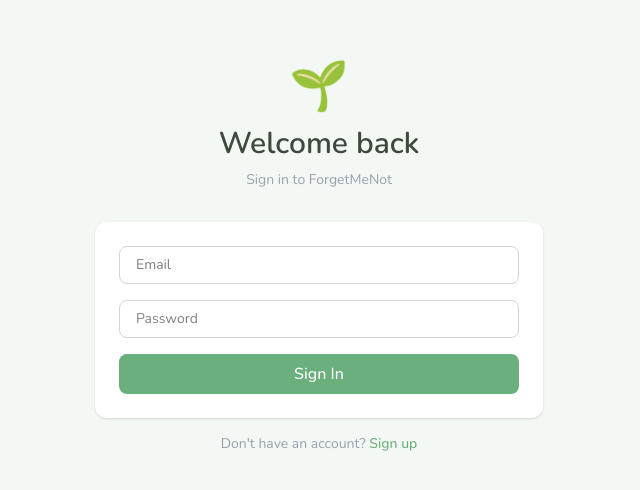
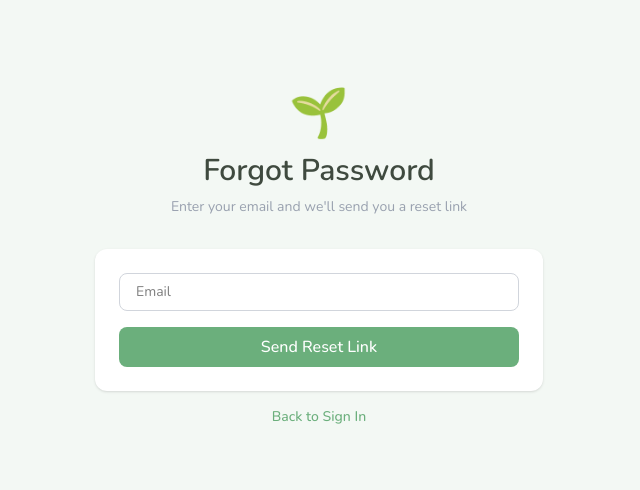
Before and after one commit to sojunz/forgetmenot-fixed, a React (Vite) app: page /forgot-password in a window 1280 px wide. Before the commit this address led to /login. Shown: the part 142-632 px from the top of the page, without its empty margins (321-961 px from the left). Built offline with nearby package versions, Linux system fonts and the light colour scheme.

Commit message:
add forgot password pages

```diff
--- a/src/App.tsx
+++ b/src/App.tsx
@@ -15,6 +15,9 @@ import Settings from "./pages/Settings";
 import Leave from "./pages/Leave";
 import Login from "./pages/Login";
 import Register from "./pages/Register";
+import ForgotPassword from "./pages/ForgotPassword";
+import ResetPassword from "./pages/ResetPassword";
+
 
 function AnimatedRoutes() {
   const location = useLocation();
@@ -27,6 +30,8 @@ function AnimatedRoutes() {
           <Route path="/login" element={<Login />} />
           <Route path="/register" element={<Register />} />
           <Route path="*" element={<Navigate to="/login" />} />
+          <Route path="/forgot-password" element={<ForgotPassword />} />
+          <Route path="/reset-password" element={<ResetPassword />} />
         </Routes>
       </AnimatePresence>
     );
--- /dev/null
+++ b/src/pages/ForgotPassword.tsx
@@ -0,0 +1,101 @@
+import { useState } from "react";
+import { Link } from "react-router-dom";
+import { motion } from "framer-motion";
+import { API } from "../utils/api";
+
+export default function ForgotPassword() {
+  const [email, setEmail] = useState("");
+  const [loading, setLoading] = useState(false);
+  const [sent, setSent] = useState(false);
+  const [error, setError] = useState("");
+
+  const handleSubmit = async () => {
+    if (!email) {
+      setError("Please enter your email");
+      return;
+    }
+
+    setLoading(true);
+    setError("");
+
+    try {
+      const res = await fetch(`${API}/api/auth/forgot-password`, {
+        method: "POST",
+        headers: { "Content-Type": "application/json" },
+        body: JSON.stringify({ email }),
+      });
+
+      const data = await res.json();
+
+      if (!res.ok) {
+        setError(data.message);
+        return;
+      }
+
+      setSent(true);
+    } catch (err) {
+      setError("Something went wrong. Please try again.");
+    } finally {
+      setLoading(false);
+    }
+  };
+
+  return (
+    <motion.div
+      className="min-h-screen flex flex-col items-center justify-center bg-[#F3F8F4] px-6"
+      initial={{ opacity: 0, x: 40 }}
+      animate={{ opacity: 1, x: 0 }}
+      exit={{ opacity: 0, x: -40 }}
+      transition={{ duration: 0.25 }}
+    >
+      <div className="w-full max-w-md">
+        <div className="text-center mb-8">
+          <div className="text-5xl mb-4">🌱</div>
+          <h1 className="text-3xl font-semibold text-[#3F4A3F]">Forgot Password</h1>
+          <p className="text-gray-400 mt-2 text-sm">
+            Enter your email and we'll send you a reset link
+          </p>
+        </div>
+
+        {sent ? (
+          <div className="bg-white shadow-sm rounded-xl p-6 text-center">
+            <div className="text-4xl mb-4">📬</div>
+            <p className="text-[#3F4A3F] font-medium mb-2">Email sent!</p>
+            <p className="text-gray-400 text-sm mb-4">
+              Check your inbox for the reset link. It expires in 1 hour.
+            </p>
+            <Link to="/login" className="text-[#6BAF7C] text-sm font-medium">
+              Back to Sign In
+            </Link>
+          </div>
+        ) : (
+          <div className="bg-white shadow-sm rounded-xl p-6 flex flex-col gap-4">
+            {error && (
+              <p className="text-red-400 text-sm text-center">{error}</p>
+            )}
+            <input
+              type="email"
+              value={email}
+              onChange={(e) => setEmail(e.target.value)}
+              placeholder="Email"
+              className="w-full px-4 py-2 rounded-lg border border-gray-300 bg-white focus:outline-none focus:ring-2 focus:ring-[#6BAF7C] text-sm"
+            />
+            <button
+              onClick={handleSubmit}
+              disabled={loading}
+              className="w-full py-2 bg-[#6BAF7C] text-white rounded-lg font-medium hover:bg-[#5a9e6b] transition disabled:opacity-50"
+            >
+              {loading ? "Sending..." : "Send Reset Link"}
+            </button>
+          </div>
+        )}
+
+        <p className="text-center text-sm text-gray-400 mt-4">
+          <Link to="/login" className="text-[#6BAF7C] font-medium">
+            Back to Sign In
+          </Link>
+        </p>
+      </div>
+    </motion.div>
+  );
+}
--- a/src/pages/Login.tsx
+++ b/src/pages/Login.tsx
@@ -92,6 +92,12 @@ export default function Login() {
           </button>
         </div>
 
+          <div className="text-right">
+          <Link to="/forgot-password" className="text-sm text-gray-400 hover:text-[#6BAF7C]">
+          Forgot password?
+          </Link>
+            </div>
+
         {/* Register 링크 */}
         <p className="text-center text-sm text-gray-400 mt-4">
           Don't have an account?{" "}
--- /dev/null
+++ b/src/pages/ResetPassword.tsx
@@ -0,0 +1,119 @@
+import { useState } from "react";
+import { useNavigate, useSearchParams, Link } from "react-router-dom";
+import { motion } from "framer-motion";
+import { API } from "../utils/api";
+
+export default function ResetPassword() {
+  const [searchParams] = useSearchParams();
+  const token = searchParams.get("token");
+  const navigate = useNavigate();
+
+  const [password, setPassword] = useState("");
+  const [confirm, setConfirm] = useState("");
+  const [loading, setLoading] = useState(false);
+  const [error, setError] = useState("");
+  const [success, setSuccess] = useState(false);
+
+  const handleReset = async () => {
+    if (!password || !confirm) {
+      setError("Please fill in all fields");
+      return;
+    }
+
+    if (password !== confirm) {
+      setError("Passwords don't match");
+      return;
+    }
+
+    if (password.length < 6) {
+      setError("Password must be at least 6 characters");
+      return;
+    }
+
+    setLoading(true);
+    setError("");
+
+    try {
+      const res = await fetch(`${API}/api/auth/reset-password`, {
+        method: "POST",
+        headers: { "Content-Type": "application/json" },
+        body: JSON.stringify({ token, password }),
+      });
+
+      const data = await res.json();
+
+      if (!res.ok) {
+        setError(data.message);
+        return;
+      }
+
+      setSuccess(true);
+      setTimeout(() => navigate("/login"), 2000);
+    } catch (err) {
+      setError("Something went wrong. Please try again.");
+    } finally {
+      setLoading(false);
+    }
+  };
+
+  return (
+    <motion.div
+      className="min-h-screen flex flex-col items-center justify-center bg-[#F3F8F4] px-6"
+      initial={{ opacity: 0, x: 40 }}
+      animate={{ opacity: 1, x: 0 }}
+      exit={{ opacity: 0, x: -40 }}
+      transition={{ duration: 0.25 }}
+    >
+      <div className="w-full max-w-md">
+        <div className="text-center mb-8">
+          <div className="text-5xl mb-4">🌱</div>
+          <h1 className="text-3xl font-semibold text-[#3F4A3F]">Reset Password</h1>
+          <p className="text-gray-400 mt-2 text-sm">Enter your new password</p>
+        </div>
+
+        {success ? (
+          <div className="bg-white shadow-sm rounded-xl p-6 text-center">
+            <div className="text-4xl mb-4">✅</div>
+            <p className="text-[#3F4A3F] font-medium mb-2">Password reset!</p>
+            <p className="text-gray-400 text-sm">
+              Redirecting to login...
+            </p>
+          </div>
+        ) : (
+          <div className="bg-white shadow-sm rounded-xl p-6 flex flex-col gap-4">
+            {error && (
+              <p className="text-red-400 text-sm text-center">{error}</p>
+            )}
+            <input
+              type="password"
+              value={password}
+              onChange={(e) => setPassword(e.target.value)}
+              placeholder="New password"
+              className="w-full px-4 py-2 rounded-lg border border-gray-300 bg-white focus:outline-none focus:ring-2 focus:ring-[#6BAF7C] text-sm"
+            />
+            <input
+              type="password"
+              value={confirm}
+              onChange={(e) => setConfirm(e.target.value)}
+              placeholder="Confirm new password"
+              className="w-full px-4 py-2 rounded-lg border border-gray-300 bg-white focus:outline-none focus:ring-2 focus:ring-[#6BAF7C] text-sm"
+            />
+            <button
+              onClick={handleReset}
+              disabled={loading}
+              className="w-full py-2 bg-[#6BAF7C] text-white rounded-lg font-medium hover:bg-[#5a9e6b] transition disabled:opacity-50"
+            >
+              {loading ? "Resetting..." : "Reset Password"}
+            </button>
+          </div>
+        )}
+
+        <p className="text-center text-sm text-gray-400 mt-4">
+          <Link to="/login" className="text-[#6BAF7C] font-medium">
+            Back to Sign In
+          </Link>
+        </p>
+      </div>
+    </motion.div>
+  );
+}
--- /dev/null
+++ b/src/utils/email.js
@@ -0,0 +1,30 @@
+import nodemailer from "nodemailer";
+
+const transporter = nodemailer.createTransport({
+  service: "gmail",
+  auth: {
+    user: process.env.EMAIL_USER,
+    pass: process.env.EMAIL_PASS,
+  },
+});
+
+export const sendResetEmail = async (email, resetUrl) => {
+  await transporter.sendMail({
+    from: `"ForgetMeNot 🌱" <${process.env.EMAIL_USER}>`,
+    to: email,
+    subject: "Reset your ForgetMeNot password",
+    html: `
+      <div style="font-family: sans-serif; max-width: 400px; margin: 0 auto;">
+        <h2 style="color: #3F4A3F;">ForgetMeNot 🌱</h2>
+        <p>You requested a password reset.</p>
+        <p>Click the button below to reset your password:</p>
+        <a href="${resetUrl}"
+           style="display: inline-block; padding: 12px 24px; background-color: #6BAF7C; color: white; text-decoration: none; border-radius: 8px; margin: 16px 0;">
+          Reset Password
+        </a>
+        <p style="color: #999; font-size: 12px;">This link expires in 1 hour.</p>
+        <p style="color: #999; font-size: 12px;">If you didn't request this, ignore this email.</p>
+      </div>
+    `,
+  });
+};
```
